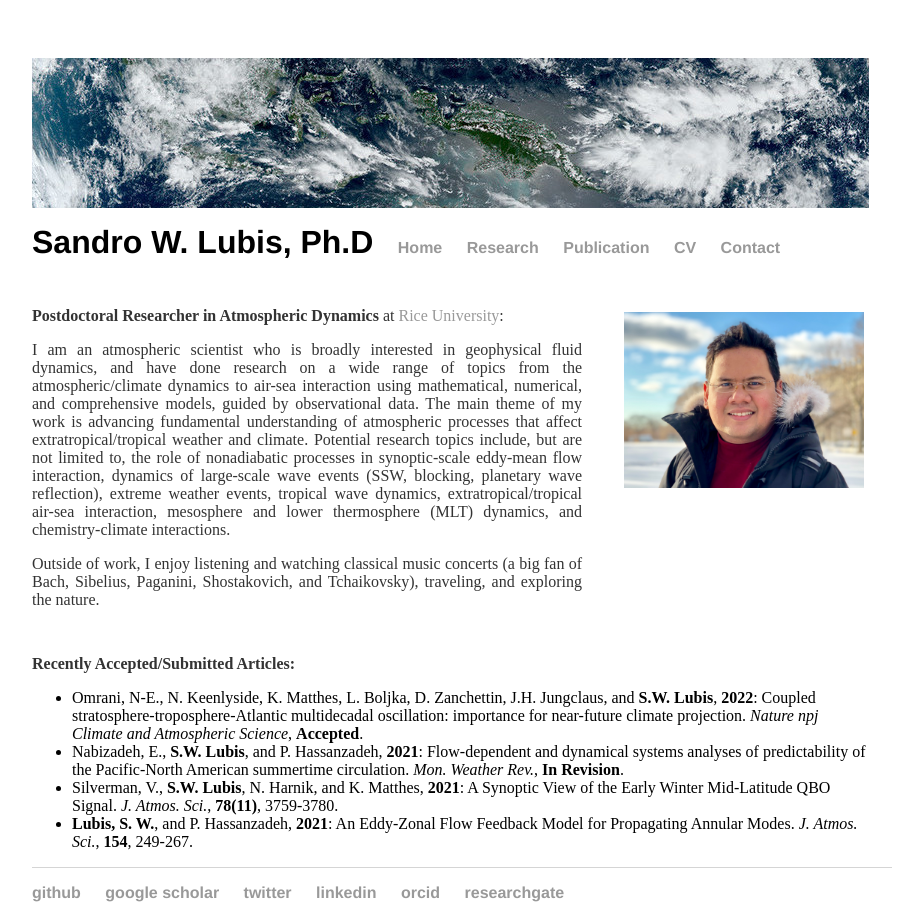
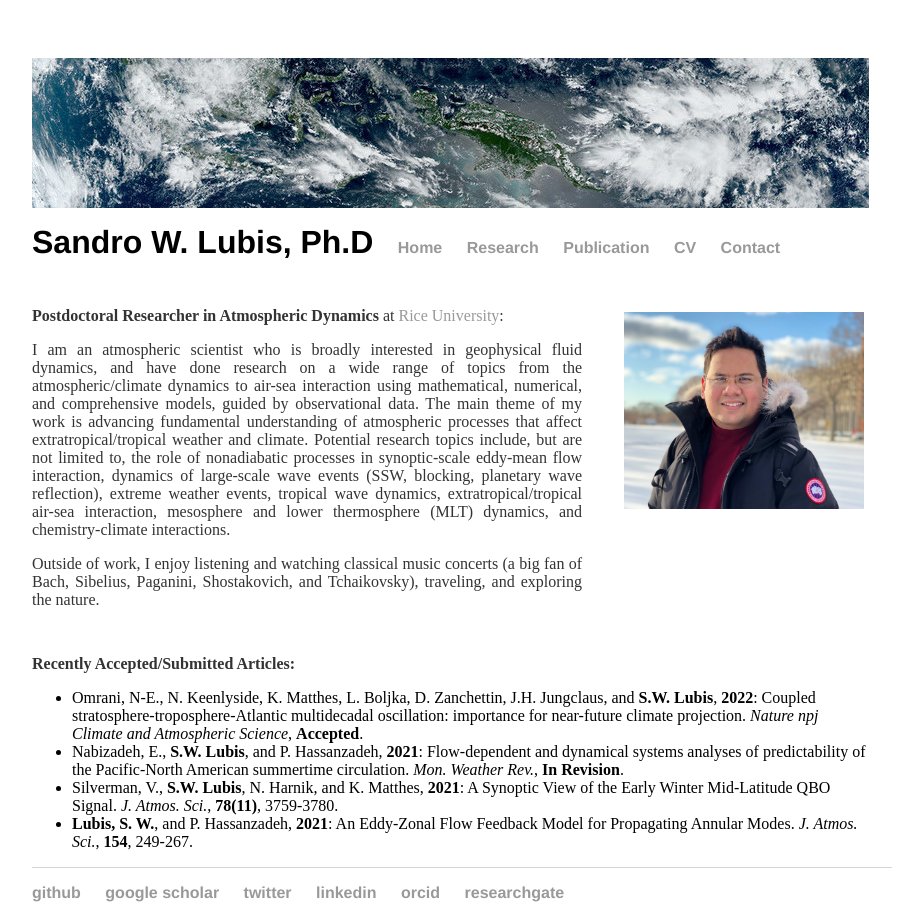
Before and after one commit to sandrolubis/sandrolubis.github.io, a Jekyll site: the page built from index.html, in a window 1280 px wide. Shown: the whole page, without its empty margins (276-1199 px from the left). Built offline with Jekyll 4.4.1, drawn with Linux system fonts in a browser that asks for light colours.

Commit message:
Update index.html

```diff
--- a/index.html
+++ b/index.html
@@ -28,7 +28,7 @@ div.relative {
 
 <div class="blurb">
 
-	<img src="/assets/images/profile.jpg" alt="Me" style="position:absolute; left:900px;width:240px;padding-top:35px">
+	<img src="/assets/images/SandroLubis_HD3.JPG" alt="Me" style="position:absolute; left:900px;width:240px;padding-top:35px">
 
 
 	<p class="ex", style="padding-top:30px"><font size=3><b>Postdoctoral Researcher in Atmospheric Dynamics</b> at <a href="https://mech.rice.edu/">Rice University</a>:</p>
```
